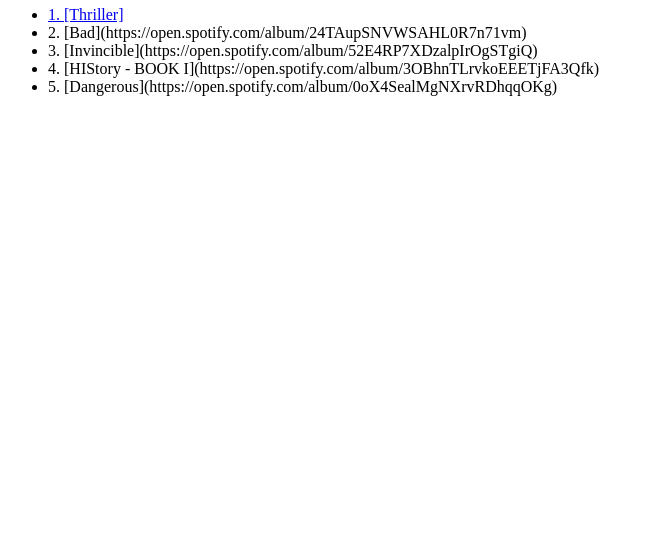
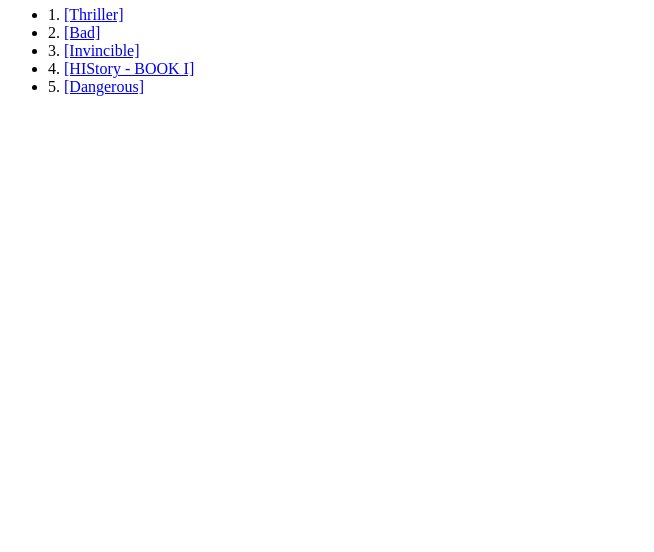
Before and after one commit to lcb9675/lcb9675.github.io, a plain HTML site: page index.html in a window 1280 px wide. Shown: the part 248-800 px from the top of the page, without its empty margins (0-654 px from the left). Drawn offline with Linux system fonts and the light colour scheme.

Commit message:
Update index.html

```diff
--- a/index.html
+++ b/index.html
@@ -16,11 +16,11 @@
     </ul>
     <h1>Michael Jackson Albums</h1>
       <ul>
-        <li><a href = https://open.spotify.com/album/2ANVost0y2y52ema1E9xAZ>1. [Thriller]</a></li>
-        <li>2. [Bad](https://open.spotify.com/album/24TAupSNVWSAHL0R7n71vm)</li>
-        <li>3. [Invincible](https://open.spotify.com/album/52E4RP7XDzalpIrOgSTgiQ)</li>
-        <li>4. [HIStory - BOOK I](https://open.spotify.com/album/3OBhnTLrvkoEEETjFA3Qfk)</li>
-        <li>5. [Dangerous](https://open.spotify.com/album/0oX4SealMgNXrvRDhqqOKg)</li>
+        <li>1. <a href = https://open.spotify.com/album/2ANVost0y2y52ema1E9xAZ>[Thriller]</a></li>
+        <li>2. <a href = https://open.spotify.com/album/24TAupSNVWSAHL0R7n71vm>[Bad]</a></li>
+        <li>3. <a href = https://open.spotify.com/album/52E4RP7XDzalpIrOgSTgiQ>[Invincible]</a></li>
+        <li>4. <a href = https://open.spotify.com/album/3OBhnTLrvkoEEETjFA3Qfk>[HIStory - BOOK I]</a></li>
+        <li>5. <a href = https://open.spotify.com/album/0oX4SealMgNXrvRDhqqOKg>[Dangerous]</a></li>
       </ul>
   </body>
 
```
